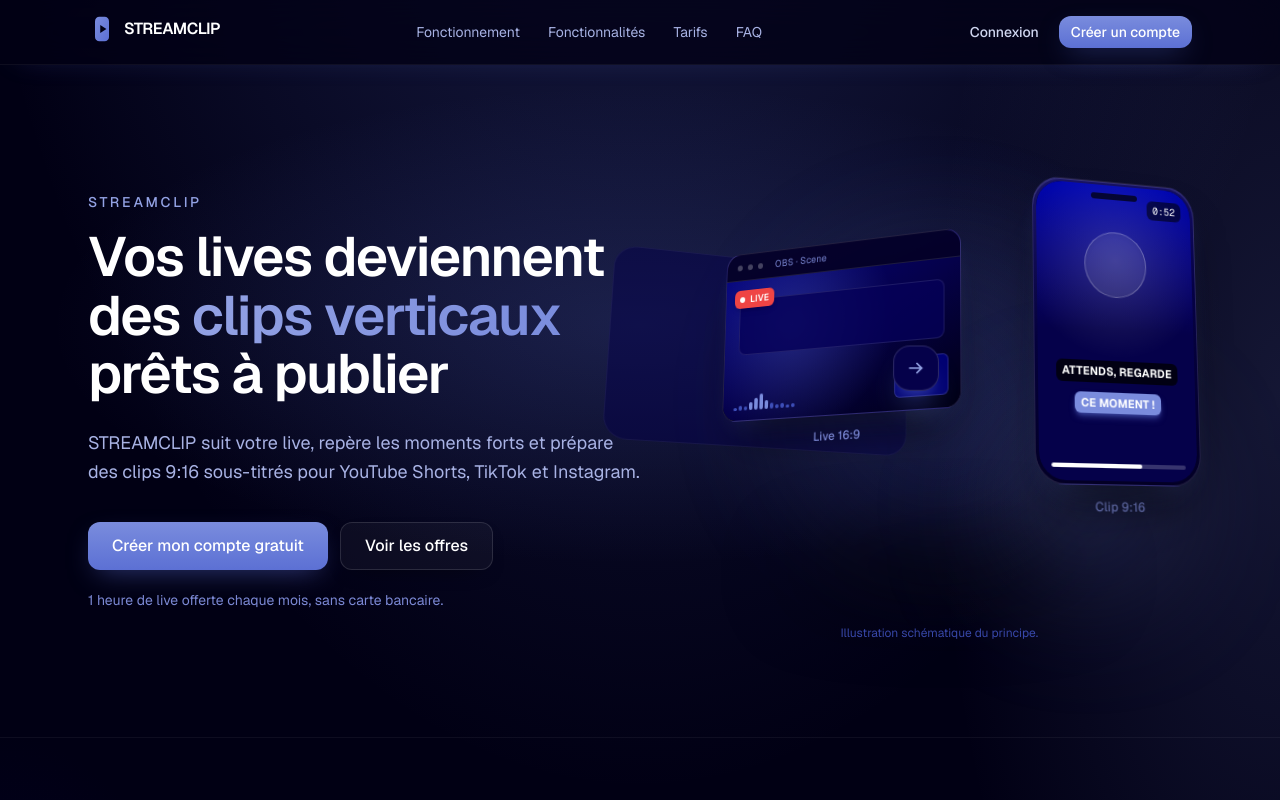
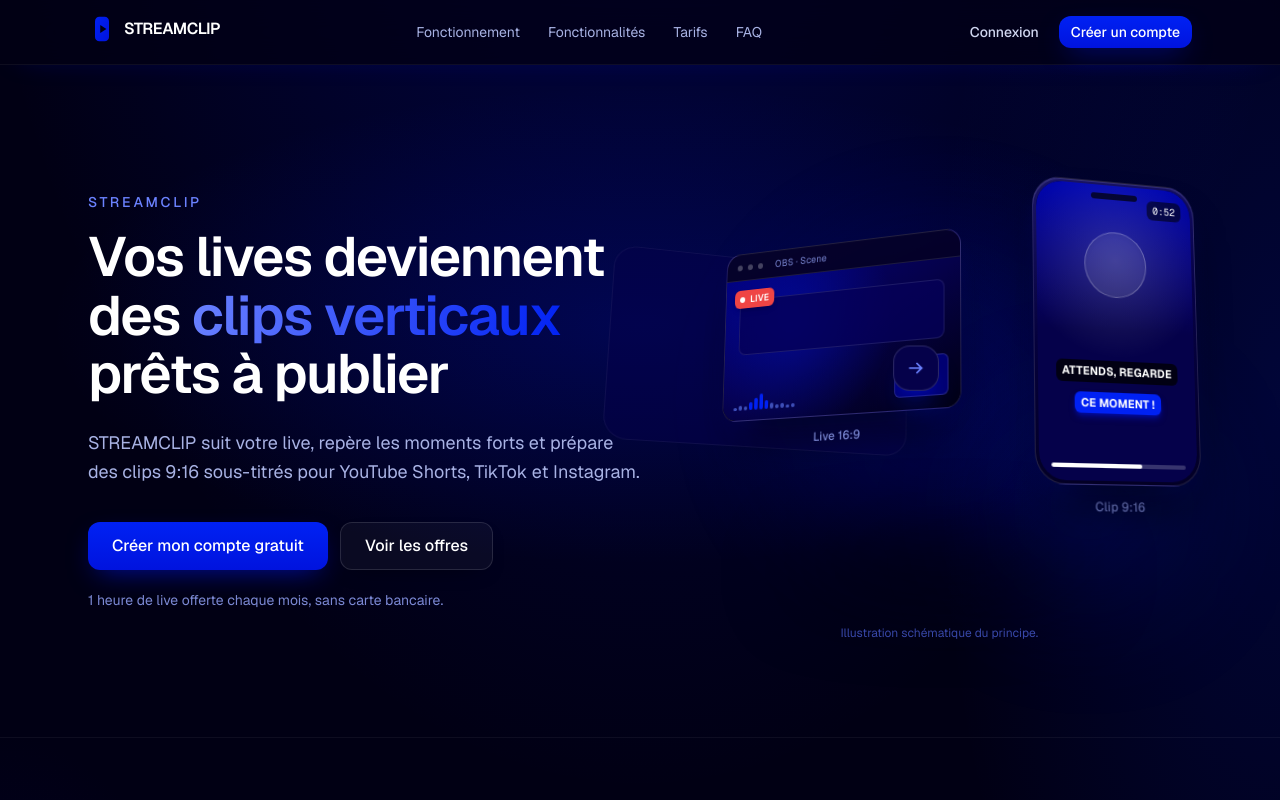
Before and after one commit to Sajyd/streamclip, a Next.js app in the folder frontend/: page / in a window 1280 px wide. Shown: the top 800 px of the page. Built offline with nearby package versions, Linux system fonts and the light colour scheme; no server answers.

Commit message:
Revert "Soften default brand blue to a lighter, less saturated tone."
This reverts commit c12490d80844fdbf08e95328cb504b9847d06930.

```diff
--- a/frontend/app/(app)/layout.tsx
+++ b/frontend/app/(app)/layout.tsx
@@ -52,7 +52,7 @@ async function OnboardingGate({ children }: { children: ReactNode }) {
 export default function AppLayout({ children }: { children: ReactNode }) {
   return (
     <div className="page-glow flex min-h-full flex-1 flex-col">
-      <header className="sticky top-0 z-40 border-b border-white/5 bg-ink-950/75 shadow-[0_8px_30px_-20px_rgba(92,112,212,0.35)] backdrop-blur-xl">
+      <header className="sticky top-0 z-40 border-b border-white/5 bg-ink-950/75 shadow-[0_8px_30px_-20px_rgba(0,19,222,0.4)] backdrop-blur-xl">
         <div className="mx-auto flex h-16 w-full max-w-6xl items-center justify-between gap-4 px-4 sm:px-6">
           <div className="flex min-w-0 items-center gap-6">
             <Link href="/dashboard" aria-label="STREAMCLIP — tableau de bord" className="shrink-0">
--- a/frontend/app/globals.css
+++ b/frontend/app/globals.css
@@ -14,19 +14,16 @@
   --color-ink-200: #d0d6f0;
   --color-ink-100: #eef0fa;
 
-  /*
-   * Brand ramp from the 5-stop palette, with a softer mid blue as default
-   * (lightened / desaturated from #0006b1) so CTAs stay calm on dark UI.
-   */
-  --color-brand-200: #b8c3ef;
-  --color-brand-300: #93a2e4;
-  --color-brand-400: #7a8cdd;
-  --color-brand-500: #5c70d4;
+  /* Exact brand ramp from the provided 5-stop blue palette. */
+  --color-brand-200: #9aabff;
+  --color-brand-300: #6b82ff;
+  --color-brand-400: #0021f3;
+  --color-brand-500: #0013de;
   --color-brand-600: #0006b1;
   --color-brand-700: #05014a;
 
-  --color-flare-400: #8b9ae6;
-  --color-flare-500: #5c70d4;
+  --color-flare-400: #3358ff;
+  --color-flare-500: #0021f3;
 
   --color-ok-400: #4ade80;
   --color-ok-500: #22c55e;
--- a/frontend/app/page.tsx
+++ b/frontend/app/page.tsx
@@ -132,7 +132,7 @@ export default function HomePage({ searchParams }: PageProps<"/">) {
         <section className="relative overflow-hidden">
           <div
             aria-hidden
-            className="pointer-events-none absolute inset-x-0 top-0 h-[520px] bg-[radial-gradient(ellipse_at_center,rgba(92,112,212,0.2),transparent_65%)]"
+            className="pointer-events-none absolute inset-x-0 top-0 h-[520px] bg-[radial-gradient(ellipse_at_center,rgba(0,19,222,0.22),transparent_65%)]"
           />
           <div className="relative mx-auto grid w-full max-w-6xl items-center gap-10 px-4 py-16 sm:px-6 lg:grid-cols-[1.05fr_0.95fr] lg:gap-10 lg:py-24">
             <div className="animate-fade-up">
@@ -248,7 +248,7 @@ export default function HomePage({ searchParams }: PageProps<"/">) {
             <div className="surface relative overflow-hidden px-6 py-12 sm:px-10">
               <div
                 aria-hidden
-                className="pointer-events-none absolute inset-0 bg-[radial-gradient(ellipse_at_top,rgba(92,112,212,0.24),transparent_60%)]"
+                className="pointer-events-none absolute inset-0 bg-[radial-gradient(ellipse_at_top,rgba(0,19,222,0.28),transparent_60%)]"
               />
               <div className="relative">
                 <h2 className="text-3xl font-semibold tracking-tight text-white sm:text-4xl">
--- a/frontend/components/marketing/clip-illustration.tsx
+++ b/frontend/components/marketing/clip-illustration.tsx
@@ -52,7 +52,7 @@ export function ClipIllustration() {
               </div>
               <div className="relative aspect-video bg-ink-950">
                 <div className="absolute inset-0 bg-gradient-to-br from-ink-700 via-ink-850 to-ink-950" />
-                <div className="absolute inset-0 bg-[radial-gradient(circle_at_30%_35%,rgba(92,112,212,0.35),transparent_55%)]" />
+                <div className="absolute inset-0 bg-[radial-gradient(circle_at_30%_35%,rgba(0,19,222,0.4),transparent_55%)]" />
                 {/* Fake gameplay / content blocks */}
                 <div className="absolute inset-x-4 top-5 h-2/5 rounded-lg border border-white/10 bg-ink-800/80" />
                 <div className="absolute right-3 bottom-3 h-10 w-14 rounded-md border border-white/15 bg-ink-700/90 shadow-lg" />
--- a/frontend/components/marketing/site-chrome.tsx
+++ b/frontend/components/marketing/site-chrome.tsx
@@ -12,7 +12,7 @@ const NAVIGATION = [
 
 export function SiteHeader() {
   return (
-    <header className="sticky top-0 z-40 border-b border-white/5 bg-ink-950/75 shadow-[0_8px_30px_-20px_rgba(92,112,212,0.35)] backdrop-blur-xl">
+    <header className="sticky top-0 z-40 border-b border-white/5 bg-ink-950/75 shadow-[0_8px_30px_-20px_rgba(0,19,222,0.4)] backdrop-blur-xl">
       <div className="mx-auto flex h-16 w-full max-w-6xl items-center justify-between gap-4 px-4 sm:px-6">
         <Link href="/" aria-label="STREAMCLIP — accueil" className="shrink-0">
           <Logo />
--- a/frontend/components/plan-card.tsx
+++ b/frontend/components/plan-card.tsx
@@ -36,7 +36,7 @@ export function PlanCard({ plan, highlighted = false, current = false, action }:
       className={cx(
         "relative flex flex-col rounded-3xl border p-6 transition-all",
         highlighted
-          ? "border-brand-400/50 bg-gradient-to-b from-brand-500/25 via-ink-900/85 to-ink-950 shadow-[0_24px_50px_-24px_rgba(92,112,212,0.45),inset_0_1px_0_rgba(255,255,255,0.1)]"
+          ? "border-brand-400/50 bg-gradient-to-b from-brand-500/25 via-ink-900/85 to-ink-950 shadow-[0_24px_50px_-24px_rgba(0,19,222,0.6),inset_0_1px_0_rgba(255,255,255,0.1)]"
           : "border-white/10 bg-ink-950/55 shadow-[0_18px_40px_-28px_rgba(0,0,0,0.9),inset_0_1px_0_rgba(255,255,255,0.05)] hover:border-white/18 hover:bg-ink-900/70",
       )}
     >
--- a/frontend/components/ui/button.tsx
+++ b/frontend/components/ui/button.tsx
@@ -8,7 +8,7 @@ export type ButtonSize = "sm" | "md" | "lg";
 
 const VARIANTS: Record<ButtonVariant, string> = {
   primary:
-    "bg-gradient-to-b from-brand-400 to-brand-500 text-white shadow-[0_10px_28px_-10px_rgba(92,112,212,0.55)] hover:from-brand-300 hover:to-brand-400 active:from-brand-500 active:to-brand-600",
+    "bg-gradient-to-b from-brand-400 to-brand-500 text-white shadow-[0_10px_28px_-10px_rgba(0,19,222,0.75)] hover:from-[#3358ff] hover:to-brand-400 active:from-brand-500 active:to-brand-600",
   secondary:
     "border border-white/12 bg-white/[0.04] text-white shadow-[0_8px_24px_-16px_rgba(0,0,0,0.8)] hover:border-white/20 hover:bg-white/[0.08]",
   ghost: "text-ink-200 hover:bg-white/5 hover:text-white",
--- a/frontend/components/ui/primitives.tsx
+++ b/frontend/components/ui/primitives.tsx
@@ -71,8 +71,8 @@ export function Logo({ className }: { className?: string }) {
       <svg viewBox="0 0 32 32" aria-hidden className="size-7">
         <defs>
           <linearGradient id={gradientId} x1="0" y1="0" x2="1" y2="1">
-            <stop offset="0" stopColor="#7a8cdd" />
-            <stop offset="1" stopColor="#5c70d4" />
+            <stop offset="0" stopColor="#0021f3" />
+            <stop offset="1" stopColor="#0013de" />
           </linearGradient>
         </defs>
         <rect x="8" y="2" width="16" height="28" rx="5" fill={`url(#${gradientId})`} />
```
